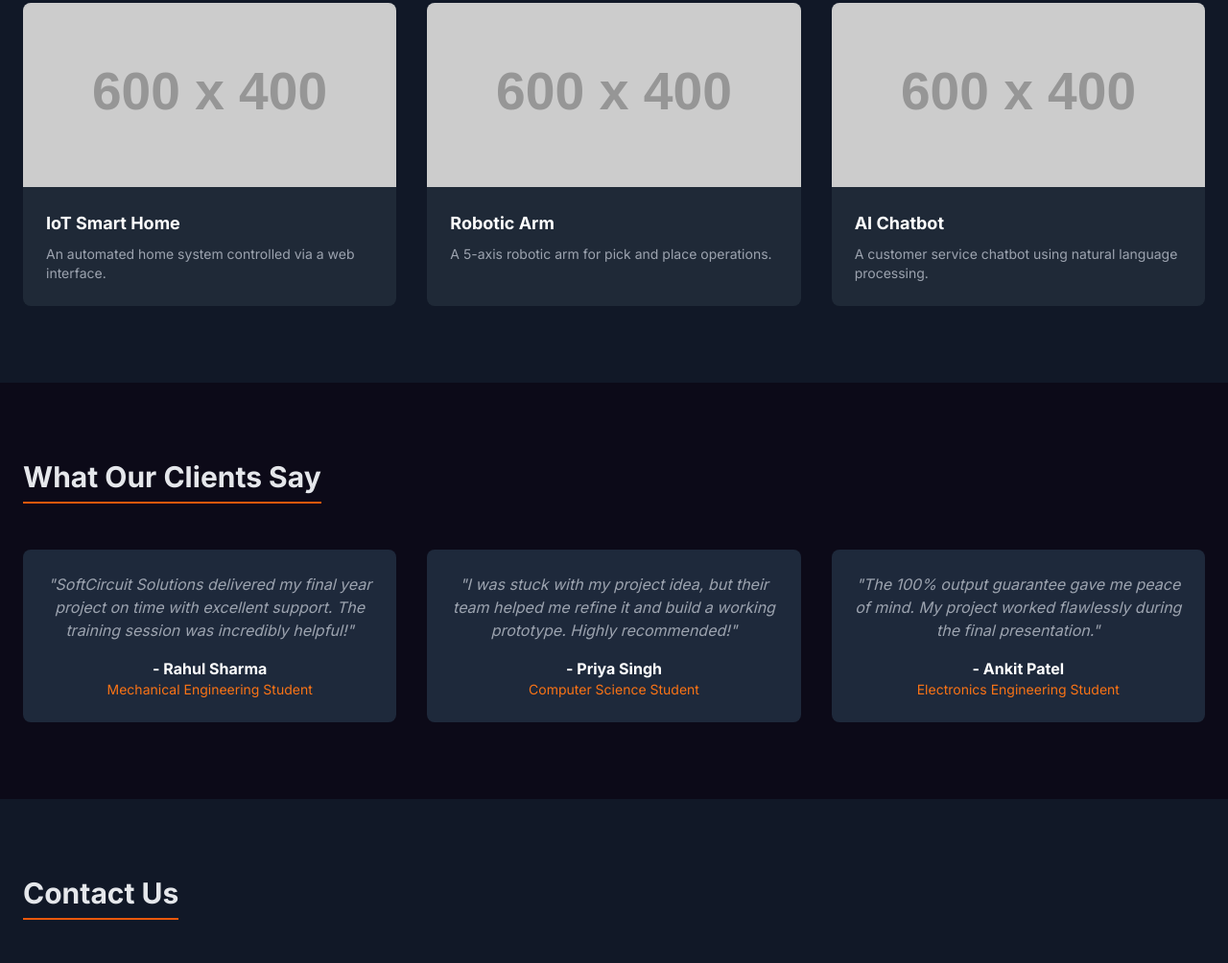
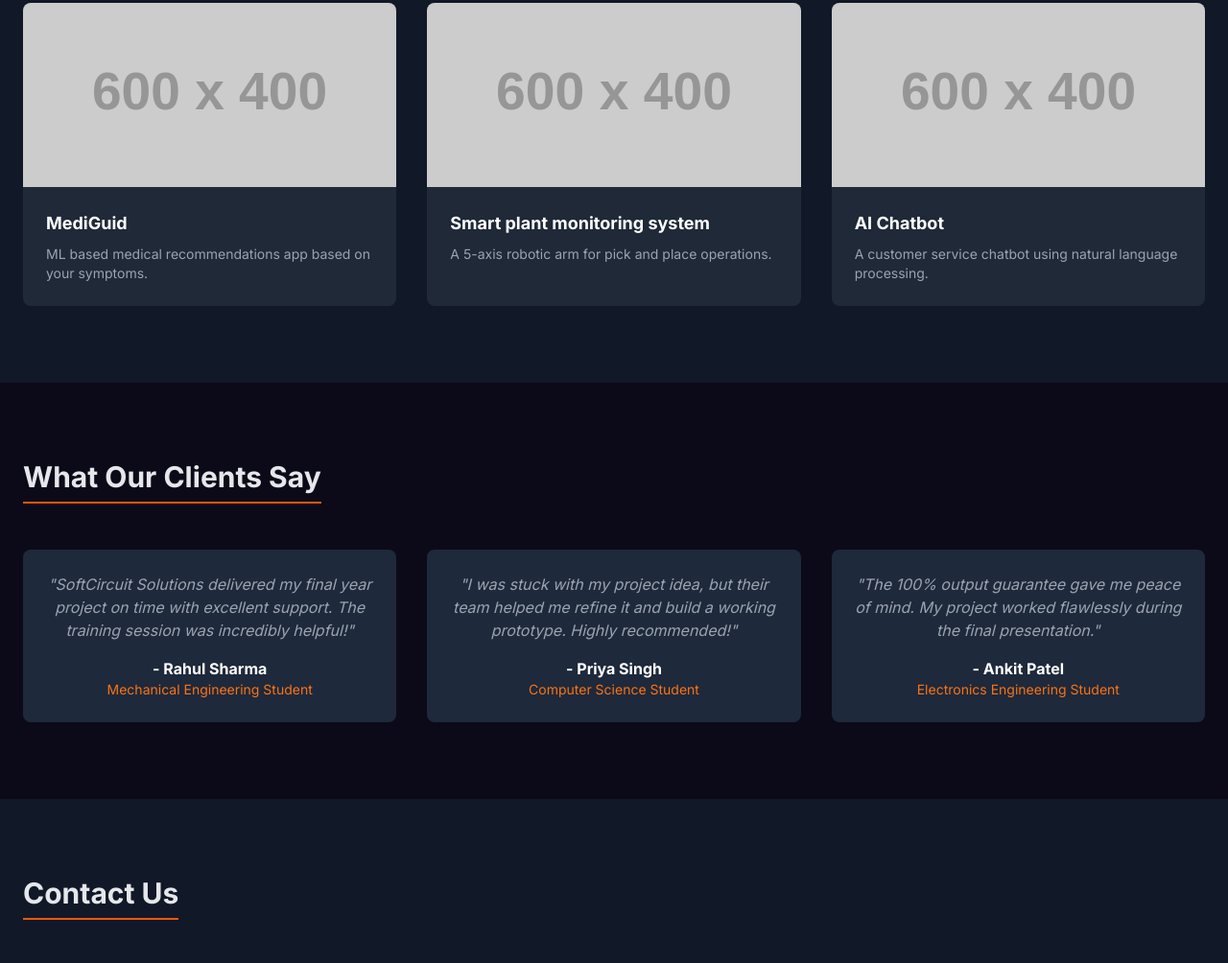
Before and after one commit to kunalkw312/softcircuit, a plain HTML site: page index.html in a window 1280 px wide. Shown: the part 2401-3405 px from the top of the page at 96% size. Drawn offline with nearby package versions, Linux system fonts and the light colour scheme; placeholder pictures from the web are drawn by us.

```diff
--- a/index.html
+++ b/index.html
@@ -196,14 +196,14 @@
                 <div class="bg-gray-800 rounded-lg overflow-hidden card-glow">
                     <img src="https://placehold.co/600x400/1a202c/ea580c?text=Project+1" alt="Project 1" class="w-full h-48 object-cover">
                     <div class="p-6">
-                        <h3 class="font-bold text-white text-lg">IoT Smart Home</h3>
-                        <p class="text-gray-400 text-sm mt-2">An automated home system controlled via a web interface.</p>
+                        <h3 class="font-bold text-white text-lg">MediGuid</h3>
+                        <p class="text-gray-400 text-sm mt-2">ML based medical recommendations app based on your symptoms.</p>
                     </div>
                 </div>
                 <div class="bg-gray-800 rounded-lg overflow-hidden card-glow">
                     <img src="https://placehold.co/600x400/1a202c/ea580c?text=Project+2" alt="Project 2" class="w-full h-48 object-cover">
                     <div class="p-6">
-                        <h3 class="font-bold text-white text-lg">Robotic Arm</h3>
+                        <h3 class="font-bold text-white text-lg"> Smart plant monitoring system </h3>
                         <p class="text-gray-400 text-sm mt-2">A 5-axis robotic arm for pick and place operations.</p>
                     </div>
                 </div>
@@ -351,7 +351,7 @@
                 let chatHistory = [];
                 chatHistory.push({ role: "user", parts: [{ text: prompt }] });
                 const payload = { contents: chatHistory };
-                const apiKey = "AIzaSyAJXz6E8Yi2KFXeMlZp_DPkf0a9oNo2qhw";
+                const apiKey = "AIzaSyAJJVY4BhkX4amCF-XxsJYbk9StXbUuhok";
                 const apiUrl = `https://generativelanguage.googleapis.com/v1beta/models/gemini-2.5-flash-preview-05-20:generateContent?key=${apiKey}`;
 
                 const response = await fetch(apiUrl, {
```
